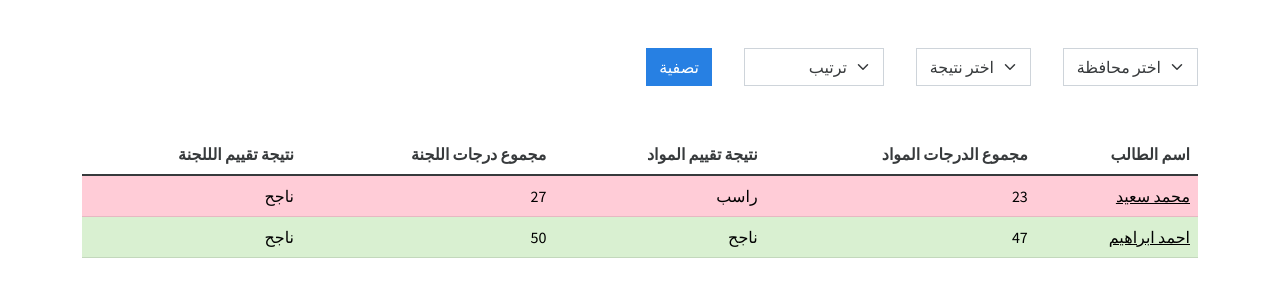
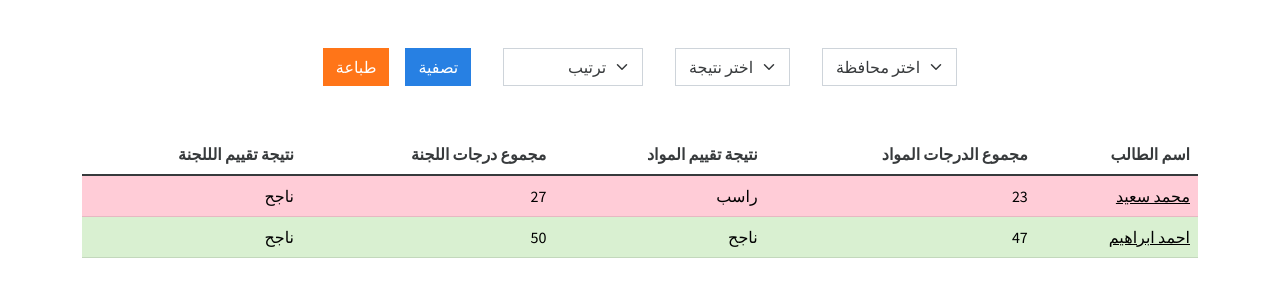
Before and after one commit to AhmedSaied94/trsana-applications-managment, a Django app: page /results/ in a window 1280 px wide. Shown: the part 56-356 px from the top of the page. Run offline with Django 4.2, Linux system fonts and the light colour scheme; a user stored in the database is signed in; data comes from the database, SQL or seed files in the repository; some libraries are stand-ins or nearby versions.

Commit message:
add print btn to results

```diff
--- a/trsana/templates/trsana/results.html
+++ b/trsana/templates/trsana/results.html
@@ -2,7 +2,8 @@
 {% block title %}نتائج الطلاب{% endblock title %}
 {% block main %}
 <div style='direction:rtl;'>
-    <form class='d-flex py-5' action="{% url 'results' %}" method='GET' enctype="multipart/form-data">
+    <div class='d-flex justify-content-center align-items-between py-5'>
+        <form class='d-flex' action="{% url 'results' %}" method='GET' enctype="multipart/form-data">
             <div class="form-group ms-3">
                 <select name='city' class="form-select" id="city">
                     <option value="" disabled selected>اختر محافظة</option>
@@ -39,6 +40,9 @@
               </div>
               <input type="submit" class="btn btn-primary mx-3" value="تصفية">
         </form>
+        <button class='btn btn-warning' id='printBtn'>طباعة</button>
+    </div>
+
     <div>
         <table class="table table-hover">
             <thead>
@@ -76,3 +80,9 @@
 </div>
 
 {% endblock main %}
+{% block extra_body %}
+<script>
+var printBtn = document.getElementById('printBtn')
+printBtn.addEventListener('click', () => window.print())
+</script>
+{% endblock extra_body %}
```
Lines whose indentation alone changed are shown as unchanged.
